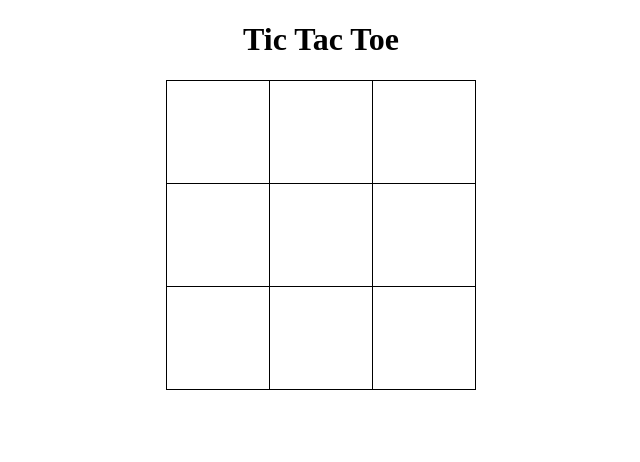
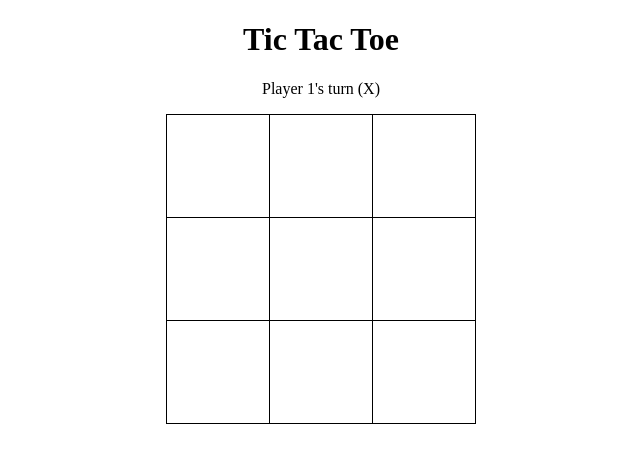
Before and after one commit to aksalive/TicTacToe, a plain HTML site: page index.html in a window 1280 px wide. Shown: the whole page, without its empty margins (319-959 px from the left). Drawn offline with Linux system fonts and the light colour scheme.

Commit message:
Add turn indicator on index.html

```diff
--- a/index.html
+++ b/index.html
@@ -23,6 +23,9 @@
 </head>
 <body>
     <h1 style="text-align: center;">Tic Tac Toe</h1>
+    <!-- Add this below the h1 tag and above the table tag -->
+    <p id="turn-indicator" style="text-align: center;">Player 1's turn (X)</p>
+
     <table id="game-board">
         <tr>
             <td></td>
```
